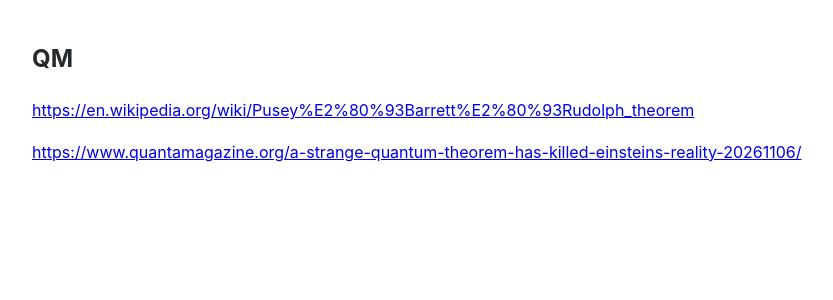
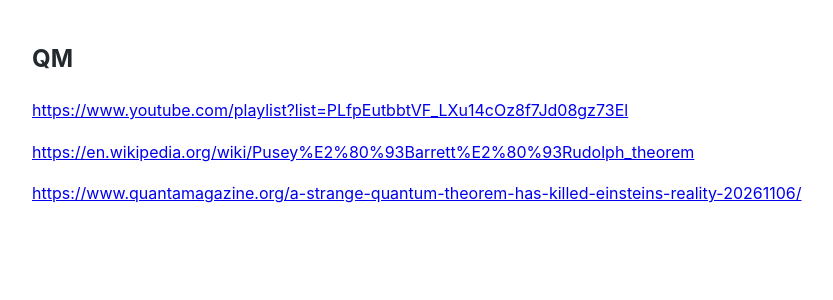
Before and after one commit to Michael-Lubinsky/michael-lubinsky.github.com, a Jekyll site: the page built from physics/qm.md, in a window 1280 px wide. Shown: the top 300 px of the page, without its empty margins (158-991 px from the left). Built offline with Jekyll 4.4.1, drawn with Linux system fonts in a browser that asks for light colours; our own code applies the rules of GitHub Pages for plain Markdown files.

Commit message:
Add links to QM resources in qm.md

```diff
--- a/physics/qm.md
+++ b/physics/qm.md
@@ -1,4 +1,6 @@
 ## QM
+
+<https://www.youtube.com/playlist?list=PLfpEutbbtVF_LXu14cOz8f7Jd08gz73El>
 
 <https://en.wikipedia.org/wiki/Pusey%E2%80%93Barrett%E2%80%93Rudolph_theorem>
 
```
